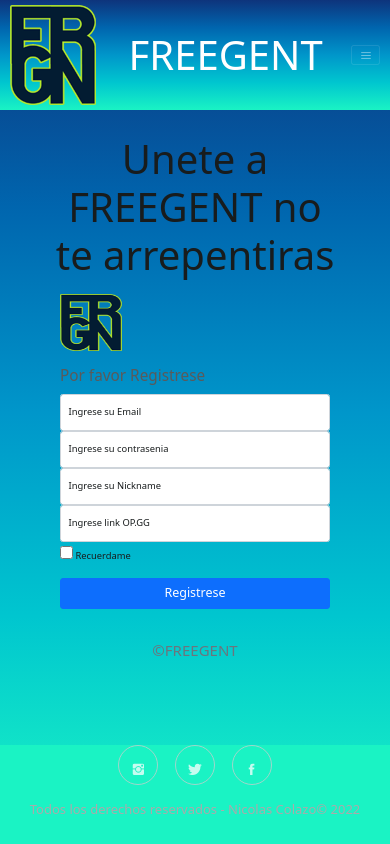
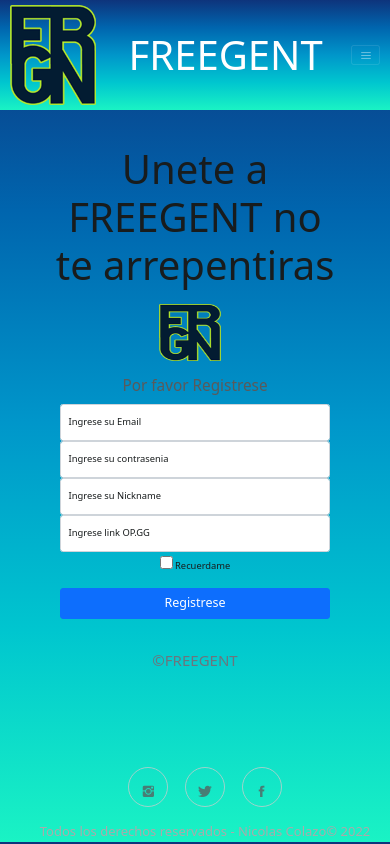
Before and after one commit to nicolascolazo97/segundaEntrega2ColazoNicolas, a plain HTML site: page pages/unirse.html in a window 390 px wide. Drawn offline with nearby package versions, Linux system fonts and the light colour scheme.

Commit message:
correccion de responsive

```diff
--- a/css/styles.css
+++ b/css/styles.css
@@ -43,8 +43,10 @@
 }
 
 .bgDefault {
-  background: linear-gradient(to bottom, #0e347c, #0065ae, #0096ca, #00c6cf, #1af3c4);;
-  background-repeat: no-repeat;
+  background-image: linear-gradient(to bottom, #0e347c, #0065ae, #0096ca, #00c6cf, #1af3c4);
+  background-size: contain;
+
+
 
 }
 .filtro {
@@ -60,12 +62,11 @@
 }
 .footer-basic{
   position: absolute;
+  height: 20;
   bottom: 0;
   width: 100%;
-  height: 20;
-  color: white;
   position: fixed;
-
+  justify-content: center;
 }
 .footer-basic ul a:hover {
   opacity:1
@@ -74,8 +75,7 @@
 
 .footer-basic .social {
   text-align:center;
-  padding-bottom:25px;
-  background-color: #1AF3C4;
+  padding-bottom:3px;
 }
 
 .footer-basic .social > a {
@@ -90,13 +90,11 @@
   margin:0 8px;
   color:inherit;
   opacity:0.75;
-  background-color: #1AF3C4;
+
 
 }
 
-.footer-basic .social > a:hover {
-  opacity:0.9;
-}
+
 
 .footer-basic .copyright {
   margin-top:15px;
@@ -107,6 +105,7 @@
 }
 .footBg{
   background-color: #1AF3C4;
+
 }
 .alinear{
   text-align: center;
--- a/pages/unirse.html
+++ b/pages/unirse.html
@@ -17,7 +17,8 @@
         <link rel="stylesheet" href="../css/styles.css">
 
     </head>
-<body class="bgDefault">
+  <body class="d-flex h-100 text-center bgDefault">
+    <div class="cover-container d-flex w-100 h-100 p-3 mx-auto flex-column">
       <header>
           <nav class="navbar navbar-expand-md navbar-dark fixed-top bgDefault ">
             <div class="container-fluid">
@@ -53,19 +54,19 @@
             <h1 class="h3 mb-3 fw-normal">Por favor Registrese</h1>
 
             <div class="form-floating parrafo">
-              <input type="email" class="form-control" id="floatingInput" placeholder="name@example.com">
+              <input type="email" class="form-control" id="floatingInput" placeholder="name@example.com" checked>
               <label for="floatingInput">Ingrese su Email</label>
             </div>
             <div class="form-floating parrafo">
-              <input type="password" class="form-control" id="floatingPassword" placeholder="Password">
+              <input type="password" class="form-control" id="floatingPassword" placeholder="Password" checked>
               <label for="floatingPassword">Ingrese su contrasenia</label>
             </div>
             <div class="form-floating parrafo">
-              <input type="password" class="form-control" id="floatingPassword" placeholder="Password">
+              <input type="text" class="form-control" id="floatingPassword" placeholder="nickname" checked>
               <label for="floatingPassword">Ingrese su Nickname</label>
             </div>
             <div class="form-floating parrafo">
-              <input type="password" class="form-control" id="floatingPassword" placeholder="Password">
+              <input type="text" class="form-control" id="floatingPassword" placeholder="link" checked>
               <label for="floatingPassword">Ingrese link OP.GG</label>
             </div>
 
@@ -86,8 +87,8 @@
 
 
 
-      <div class="footer-basic">
-        <footer class="">
+
+     <footer class="footer-basic">
              <div class="social">
                <a href="https://www.instagram.com" Target="_blank"><i class="icon ion-social-instagram"></i></a>
                <a href="https://twitter.com/home" Target="_blank"><i class="icon ion-social-twitter"></i></a>
@@ -96,6 +97,7 @@
              </div>
 
       </footer>
+
     </div>
   <script src="https://cdnjs.cloudflare.com/ajax/libs/jquery/3.2.1/jquery.min.js"></script>
   <script src="https://cdnjs.cloudflare.com/ajax/libs/twitter-bootstrap/4.1.3/js/bootstrap.bundle.min.js"></script>
```
Also changed, not shown: inicio.html (+6 -5 lines), pages/contacto.html (+6 -1 lines). Lines whose indentation alone changed are shown as unchanged.
